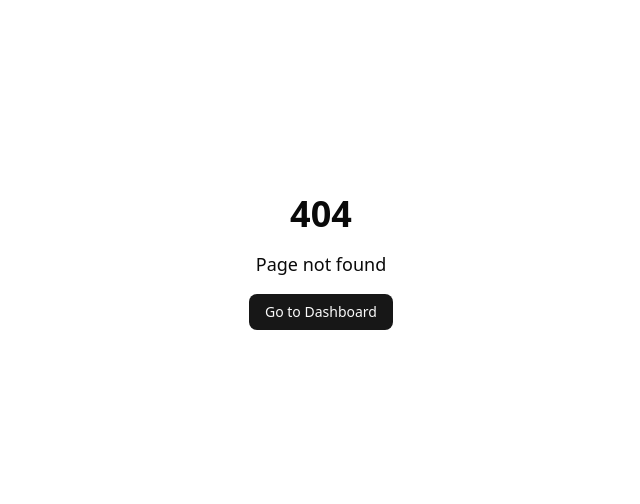
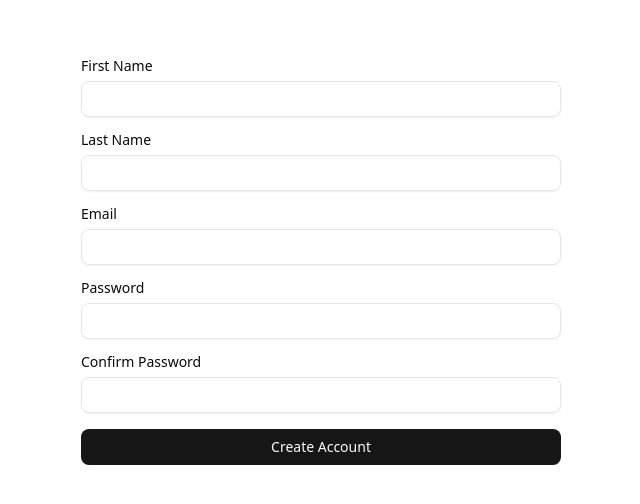
Before and after one commit to dmadridy/contacts-app, a React (Vite) app: page /sign-in in a window 1280 px wide. Before the commit this address had no page. Shown: the part 138-642 px from the top of the page, without its empty margins (319-959 px from the left). Built offline with nearby package versions, Linux system fonts and the light colour scheme.

Commit message:
Implemented keywords in edit-contact-dialog. Added firebase realtime updates. Created some reusable components. Created sign-in page for user registration

```diff
--- /dev/null
+++ b/src/components/phone.tsx
@@ -0,0 +1,13 @@
+import { PhoneIcon } from "lucide-react";
+
+import { NO_DATA_MESSAGE } from "@/lib/constants";
+import { formatPhoneNumber } from "@/lib/utils";
+
+export default function Phone({ phone }: { phone: string | undefined }) {
+  return (
+    <div className="flex items-center gap-2">
+      <PhoneIcon className="size-4" />
+      <p>{phone ? formatPhoneNumber(phone) : NO_DATA_MESSAGE}</p>
+    </div>
+  );
+}
--- /dev/null
+++ b/src/lib/constants.ts
@@ -0,0 +1,64 @@
+export const KEYWORDS_OPTIONS = [
+  {
+    label: "Well connected",
+    value: "well-connected",
+  },
+  {
+    label: "Easy to reach",
+    value: "easy-to-reach",
+  },
+  {
+    label: "Friendly",
+    value: "friendly",
+  },
+  {
+    label: "Professional",
+    value: "professional",
+  },
+  {
+    label: "Reliable",
+    value: "reliable",
+  },
+  {
+    label: "Trustworthy",
+    value: "trustworthy",
+  },
+  {
+    label: "Honest",
+    value: "honest",
+  },
+  {
+    label: "Hardworking",
+    value: "hardworking",
+  },
+  {
+    label: "Punctual",
+    value: "punctual",
+  },
+  {
+    label: "Organized",
+    value: "organized",
+  },
+  {
+    label: "Detail-oriented",
+    value: "detail-oriented",
+  },
+  {
+    label: "Creative",
+    value: "creative",
+  },
+  {
+    label: "Innovative",
+    value: "innovative",
+  },
+  {
+    label: "Team player",
+    value: "team-player",
+  },
+  {
+    label: "Leader",
+    value: "leader",
+  },
+];
+
+export const NO_DATA_MESSAGE = "No data found";
--- a/src/pages/contact/components/edit-contact-dialog.tsx
+++ b/src/pages/contact/components/edit-contact-dialog.tsx
@@ -2,12 +2,13 @@ import { useEffect, useState } from "react";
 import { db } from "@/main";
 import { zodResolver } from "@hookform/resolvers/zod";
 import { doc, serverTimestamp, updateDoc } from "firebase/firestore";
-import { PencilIcon } from "lucide-react";
-import { useForm } from "react-hook-form";
+import { PencilIcon, XIcon } from "lucide-react";
+import { useForm, useWatch } from "react-hook-form";
 import { useParams } from "react-router-dom";
 import { toast } from "sonner";
 import { z } from "zod";
 
+import { KEYWORDS_OPTIONS } from "@/lib/constants";
 import type { Contact } from "@/lib/types";
 import { formatPhoneNumber, stripPhoneFormatting } from "@/lib/utils";
 import { phoneSchema } from "@/lib/zod-schemas/phone";
@@ -21,8 +22,15 @@ import {
   DialogTrigger,
 } from "@/components/ui/dialog";
 import {
+  DropdownMenu,
+  DropdownMenuCheckboxItem,
+  DropdownMenuContent,
+  DropdownMenuTrigger,
+} from "@/components/ui/dropdown-menu";
+import {
   Form,
   FormControl,
+  FormDescription,
   FormField,
   FormItem,
   FormLabel,
@@ -33,6 +41,15 @@ import { Input } from "@/components/ui/input";
 const formSchema = z.object({
   firstName: z.string().min(1),
   lastName: z.string().min(1),
+  keywords: z
+    .array(
+      z.object({
+        label: z.string(),
+        value: z.string(),
+      }),
+    )
+    .min(1, "Select at least one keyword")
+    .max(10, "Maximum 10 keywords allowed"),
   email: z.string().email(),
   phone: phoneSchema,
 });
@@ -54,9 +71,24 @@ export default function EditContactDialog({
       lastName: "",
       email: "",
       phone: "",
+      keywords: [],
     },
     mode: "onChange",
   });
+
+  const keywords = useWatch({
+    control: form.control,
+    name: "keywords",
+  });
+
+  function handleSelectKeyword(option: { label: string; value: string }) {
+    const newKeywords = keywords?.some((item) => item.value === option.value)
+      ? keywords.filter((item) => item.value !== option.value)
+      : [...keywords, option];
+    form.setValue("keywords", newKeywords, {
+      shouldValidate: true,
+    });
+  }
 
   async function editContact(data: FormSchema) {
     try {
@@ -68,6 +100,7 @@ export default function EditContactDialog({
         lastName: data.lastName,
         email: data.email,
         phone: unformattedPhone, // Store unformatted phone number
+        keywords: data.keywords,
         updatedAt: serverTimestamp(),
       });
       setOpen(false);
@@ -83,7 +116,8 @@ export default function EditContactDialog({
         firstName: contact.firstName,
         lastName: contact.lastName,
         email: contact.email,
-        phone: contact.phone ? formatPhoneNumber(contact.phone) : "",
+        phone: formatPhoneNumber(contact.phone),
+        keywords: contact.keywords || [],
       });
     }
   }, [contact, form]);
@@ -165,6 +199,70 @@ export default function EditContactDialog({
                 </FormItem>
               )}
             />
+            <FormField
+              control={form.control}
+              name="keywords"
+              render={() => (
+                <FormItem>
+                  <FormLabel>Keywords</FormLabel>
+                  <FormDescription>
+                    You can select up to 10 keywords
+                  </FormDescription>
+                  <DropdownMenu>
+                    <FormControl>
+                      <DropdownMenuTrigger asChild>
+                        <Button
+                          disabled={keywords?.length >= 10}
+                          variant="outline"
+                          className="w-full"
+                        >
+                          {keywords?.length > 0
+                            ? `${keywords.length} keyword${keywords.length > 1 ? "s" : ""} selected`
+                            : "Select keywords"}
+                        </Button>
+                      </DropdownMenuTrigger>
+                    </FormControl>
+                    <DropdownMenuContent
+                      className="max-h-60 max-w-60"
+                      align="start"
+                      side="bottom"
+                    >
+                      {KEYWORDS_OPTIONS.map((keyword) => {
+                        const isSelected = keywords?.some(
+                          (item) => item.value === keyword.value,
+                        );
+
+                        return (
+                          <DropdownMenuCheckboxItem
+                            key={keyword.value}
+                            checked={isSelected}
+                            onCheckedChange={() => handleSelectKeyword(keyword)}
+                          >
+                            {keyword.label}
+                          </DropdownMenuCheckboxItem>
+                        );
+                      })}
+                    </DropdownMenuContent>
+                  </DropdownMenu>
+                  <FormMessage />
+                </FormItem>
+              )}
+            />
+            {keywords?.length > 0 && (
+              <div className="flex flex-wrap gap-2">
+                {keywords.map((keyword) => (
+                  <Button
+                    onClick={() => handleSelectKeyword(keyword)}
+                    variant="outline"
+                    size="sm"
+                    key={keyword.value}
+                  >
+                    {keyword.label}
+                    <XIcon className="size-4 cursor-pointer" />
+                  </Button>
+                ))}
+              </div>
+            )}
             <DialogFooter>
               <Button
                 type="button"
--- a/src/pages/contact/components/keywords.tsx
+++ b/src/pages/contact/components/keywords.tsx
@@ -1,16 +1,21 @@
 import type { Keyword } from "@/lib/types";
 import { Button } from "@/components/ui/button";
 
-export default function Keywords({ keywords }: { keywords: Keyword[] }) {
+export default function Keywords({
+  keywords,
+}: {
+  keywords: Keyword[] | undefined;
+}) {
   return (
     <div className="flex flex-col gap-2">
       <h3 className="font-medium">Keywords</h3>
       <div className="flex flex-wrap gap-2">
-        {keywords.map((keyword) => (
+        {keywords?.map((keyword) => (
           <Button key={keyword.value} variant="outline">
             {keyword.label}
           </Button>
         ))}
+        {keywords?.length === 0 && <p>No keywords found</p>}
       </div>
     </div>
   );
--- a/src/pages/contact/index.tsx
+++ b/src/pages/contact/index.tsx
@@ -1,32 +1,37 @@
 import { useEffect, useState } from "react";
 import { db } from "@/main";
-import { doc, getDoc } from "firebase/firestore";
-import { useParams } from "react-router-dom";
+import { doc, onSnapshot } from "firebase/firestore";
+import { useNavigate, useParams } from "react-router-dom";
 import { toast } from "sonner";
 
 import type { Contact } from "@/lib/types";
-import { formatPhoneNumber } from "@/lib/utils";
 import { Card, CardContent, CardHeader, CardTitle } from "@/components/ui/card";
 import { Separator } from "@/components/ui/separator";
+import Phone from "@/components/phone";
 import EditContactDialog from "./components/edit-contact-dialog";
 import Keywords from "./components/keywords";
 
 export default function Contact() {
   const { id } = useParams();
+  const navigate = useNavigate();
   const [contact, setContact] = useState<Contact | null>(null);
 
   useEffect(() => {
     if (!id) return;
-    try {
-      const fetchContact = async () => {
-        const contact = await getDoc(doc(db, "contacts", id));
-        setContact(contact.data() as Contact);
-      };
-      fetchContact();
-    } catch {
-      toast.error("Error fetching contact");
-    }
-  }, [id]);
+
+    const unsubscribe = onSnapshot(
+      doc(db, "contacts", id),
+      (docSnapshot) => {
+        setContact(docSnapshot.data() as Contact);
+      },
+      () => {
+        toast.error("Error fetching contact");
+        navigate("/contacts");
+      },
+    );
+
+    return () => unsubscribe();
+  }, [id, navigate]);
 
   return (
     <div>
@@ -39,9 +44,9 @@ export default function Contact() {
         </CardHeader>
         <CardContent>
           <p>{contact?.email}</p>
-          <p>{contact?.phone ? formatPhoneNumber(contact.phone) : ""}</p>
+          <Phone phone={contact?.phone} />
           <Separator className="my-4" />
-          <Keywords keywords={contact?.keywords || []} />
+          <Keywords keywords={contact?.keywords} />
         </CardContent>
       </Card>
     </div>
--- a/src/pages/create-contact/basic-step.tsx
+++ b/src/pages/create-contact/basic-step.tsx
@@ -4,6 +4,7 @@ import { useForm, useWatch } from "react-hook-form";
 import { useNavigate } from "react-router-dom";
 import { z } from "zod";
 
+import { KEYWORDS_OPTIONS } from "@/lib/constants";
 import { useCreateContactStore } from "@/lib/store/create-contact";
 import { Button } from "@/components/ui/button";
 import {
@@ -24,69 +25,6 @@ import {
 import { Input } from "@/components/ui/input";
 import FieldsWrapper from "./components/fields-wrapper";
 import Navigation from "./components/navigation";
-
-const keywordsOptions = [
-  {
-    label: "Well connected",
-    value: "well-connected",
-  },
-  {
-    label: "Easy to reach",
-    value: "easy-to-reach",
-  },
-  {
-    label: "Friendly",
-    value: "friendly",
-  },
-  {
-    label: "Professional",
-    value: "professional",
-  },
-  {
-    label: "Reliable",
-    value: "reliable",
-  },
-  {
-    label: "Trustworthy",
-    value: "trustworthy",
-  },
-  {
-    label: "Honest",
-    value: "honest",
-  },
-  {
-    label: "Hardworking",
-    value: "hardworking",
-  },
-  {
-    label: "Punctual",
-    value: "punctual",
-  },
-  {
-    label: "Organized",
-    value: "organized",
-  },
-  {
-    label: "Detail-oriented",
-    value: "detail-oriented",
-  },
-  {
-    label: "Creative",
-    value: "creative",
-  },
-  {
-    label: "Innovative",
-    value: "innovative",
-  },
-  {
-    label: "Team player",
-    value: "team-player",
-  },
-  {
-    label: "Leader",
-    value: "leader",
-  },
-];
 
 const formSchema = z.object({
   firstName: z.string().min(1, "First name is required"),
@@ -197,7 +135,7 @@ export default function Basic() {
                     align="start"
                     side="bottom"
                   >
-                    {keywordsOptions.map((keyword) => {
+                    {KEYWORDS_OPTIONS.map((keyword) => {
                       const isSelected = keywords.some(
                         (item) => item.value === keyword.value,
                       );
--- /dev/null
+++ b/src/pages/sign-in.tsx
@@ -0,0 +1,124 @@
+import { zodResolver } from "@hookform/resolvers/zod";
+import { useForm } from "react-hook-form";
+import { z } from "zod";
+
+import { Button } from "@/components/ui/button";
+import {
+  Form,
+  FormControl,
+  FormField,
+  FormItem,
+  FormLabel,
+  FormMessage,
+} from "@/components/ui/form";
+import { Input } from "@/components/ui/input";
+import FieldsWrapper from "./create-contact/components/fields-wrapper";
+
+const formSchema = z
+  .object({
+    firstName: z.string().min(1),
+    lastName: z.string().min(1),
+    email: z.string().email(),
+    password: z.string().min(8),
+    confirmPassword: z.string().min(8),
+  })
+  .refine((data) => data.password === data.confirmPassword, {
+    message: "Passwords do not match",
+    path: ["confirmPassword"],
+  });
+
+type FormSchema = z.infer<typeof formSchema>;
+
+export default function SignIn() {
+  const form = useForm<FormSchema>({
+    defaultValues: {
+      firstName: "",
+      lastName: "",
+      email: "",
+      password: "",
+      confirmPassword: "",
+    },
+    resolver: zodResolver(formSchema),
+    mode: "onSubmit",
+  });
+
+  function onSubmit(data: FormSchema) {}
+
+  return (
+    <Form {...form}>
+      <form
+        className="flex min-h-screen flex-col"
+        onSubmit={form.handleSubmit(onSubmit)}
+      >
+        <FieldsWrapper>
+          <FormField
+            control={form.control}
+            name="firstName"
+            render={({ field }) => (
+              <FormItem>
+                <FormLabel>First Name</FormLabel>
+                <FormControl>
+                  <Input {...field} />
+                </FormControl>
+                <FormMessage />
+              </FormItem>
+            )}
+          />
+          <FormField
+            control={form.control}
+            name="lastName"
+            render={({ field }) => (
+              <FormItem>
+                <FormLabel>Last Name</FormLabel>
+                <FormControl>
+                  <Input {...field} />
+                </FormControl>
+                <FormMessage />
+              </FormItem>
+            )}
+          />
+          <FormField
+            control={form.control}
+            name="email"
+            render={({ field }) => (
+              <FormItem>
+                <FormLabel>Email</FormLabel>
+                <FormControl>
+                  <Input {...field} />
+                </FormControl>
+                <FormMessage />
+              </FormItem>
+            )}
+          />
+          <FormField
+            control={form.control}
+            name="password"
+            render={({ field }) => (
+              <FormItem>
+                <FormLabel>Password</FormLabel>
+                <FormControl>
+                  <Input type="password" {...field} />
+                </FormControl>
+                <FormMessage />
+              </FormItem>
+            )}
+          />
+          <FormField
+            control={form.control}
+            name="confirmPassword"
+            render={({ field }) => (
+              <FormItem>
+                <FormLabel>Confirm Password</FormLabel>
+                <FormControl>
+                  <Input type="password" {...field} />
+                </FormControl>
+                <FormMessage />
+              </FormItem>
+            )}
+          />
+          <Button type="submit">Create Account</Button>
+        </FieldsWrapper>
+      </form>
+    </Form>
+  );
+}
--- a/src/router.tsx
+++ b/src/router.tsx
@@ -13,6 +13,7 @@ import Contact from "./pages/contact";
 import BasicStep from "./pages/create-contact/basic-step";
 import ContactStep from "./pages/create-contact/contact-step";
 import SummaryStep from "./pages/create-contact/summary-step";
+import SignIn from "./pages/sign-in";
 
 const baseLayoutRoutes: RouteObject[] = [
   {
@@ -56,6 +57,10 @@ const baseLayoutRoutes: RouteObject[] = [
 
 const noLayoutRoutes: RouteObject[] = [
   {
+    path: "/sign-in",
+    element: <SignIn />,
+  },
+  {
     path: "/create-contact",
     children: [
       {
```
